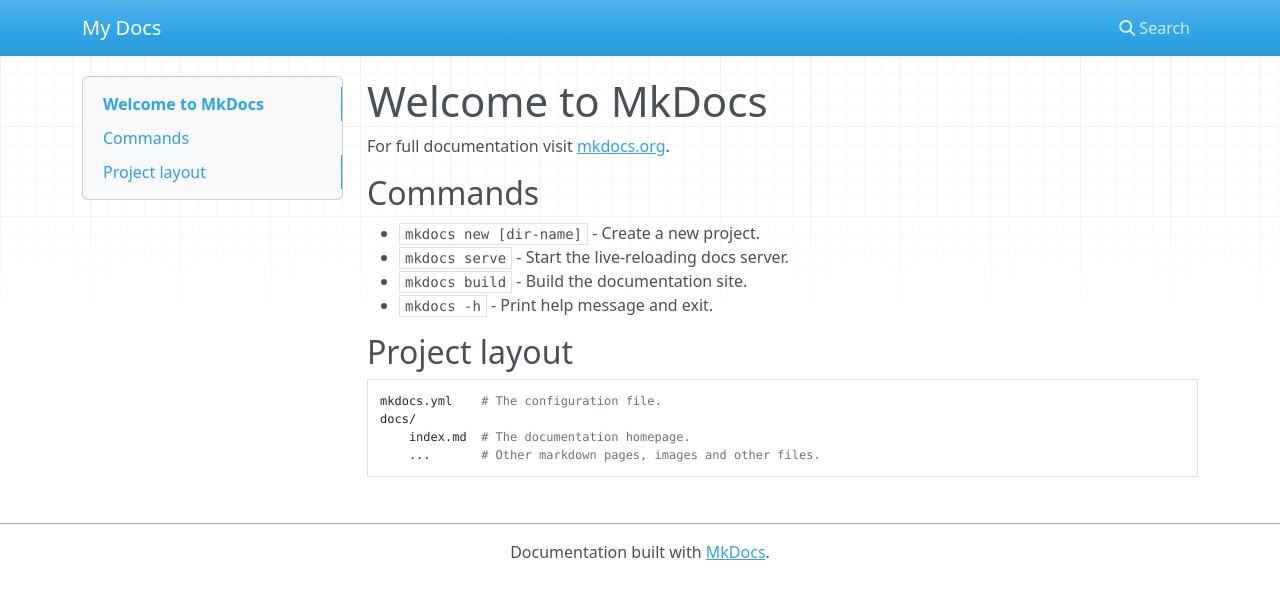
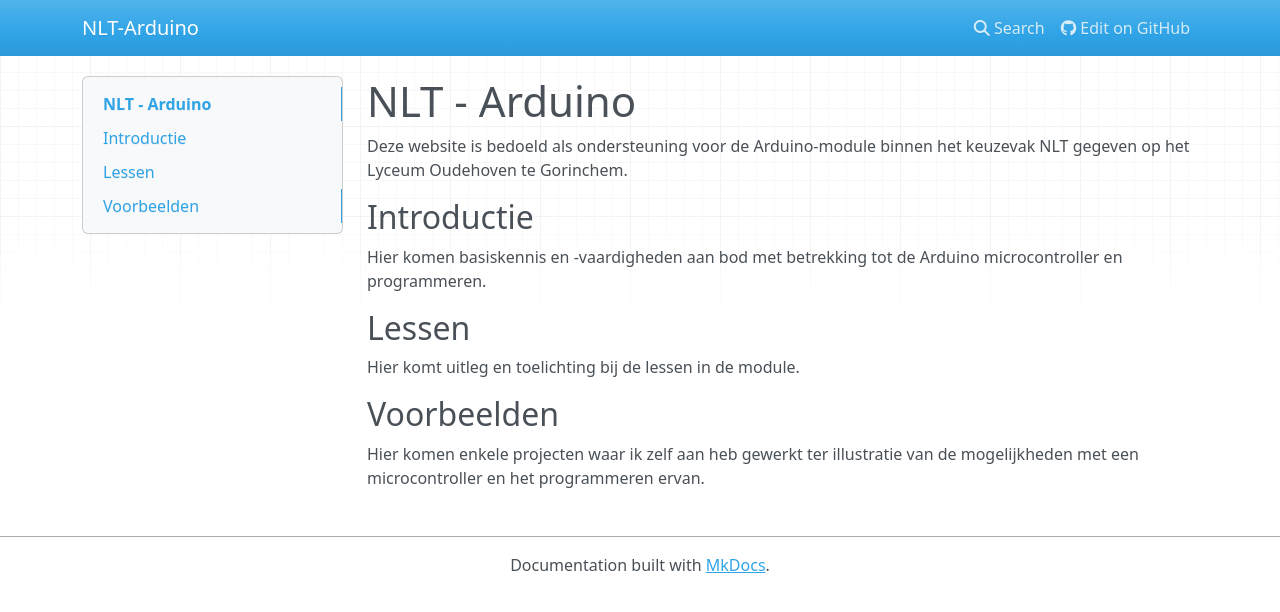
Before and after one commit to olivierspoor/arduino, an MkDocs documentation site: the page built from docs/index.md, in a window 1280 px wide. Shown: the top 612 px of the page. Built offline with MkDocs 1.6.1, drawn with Linux system fonts in a browser that asks for light colours; nearby versions of some CDN libraries.

Commit message:
basic information

```diff
--- a/docs/index.md
+++ b/docs/index.md
@@ -1,17 +1,15 @@
-# Welcome to MkDocs
+# NLT - Arduino
 
-For full documentation visit [mkdocs.org](https://www.mkdocs.org).
+Deze website is bedoeld als ondersteuning voor de Arduino-module binnen het keuzevak NLT gegeven op het Lyceum Oudehoven te Gorinchem.
 
-## Commands
+## Introductie
 
-* `mkdocs new [dir-name]` - Create a new project.
-* `mkdocs serve` - Start the live-reloading docs server.
-* `mkdocs build` - Build the documentation site.
-* `mkdocs -h` - Print help message and exit.
+Hier komen basiskennis en -vaardigheden aan bod met betrekking tot de Arduino microcontroller en programmeren.
 
-## Project layout
+## Lessen
 
-    mkdocs.yml    # The configuration file.
-    docs/
-        index.md  # The documentation homepage.
-        ...       # Other markdown pages, images and other files.
+Hier komt uitleg en toelichting bij de lessen in de module.
+
+## Voorbeelden
+
+Hier komen enkele projecten waar ik zelf aan heb gewerkt ter illustratie van de mogelijkheden met een microcontroller en het programmeren ervan.
--- a/mkdocs.yml
+++ b/mkdocs.yml
@@ -1 +1,12 @@
-site_name: My Docs
+site_name: NLT-Arduino
+# site_url:
+
+site_author: Olivier Spoor
+
+repo_url: https://github.com/olivierspoor/arduino
+edit_uri: blob/main/docs/
+
+nav:
+    - Home: index.md
+
+theme: mkdocs
```
